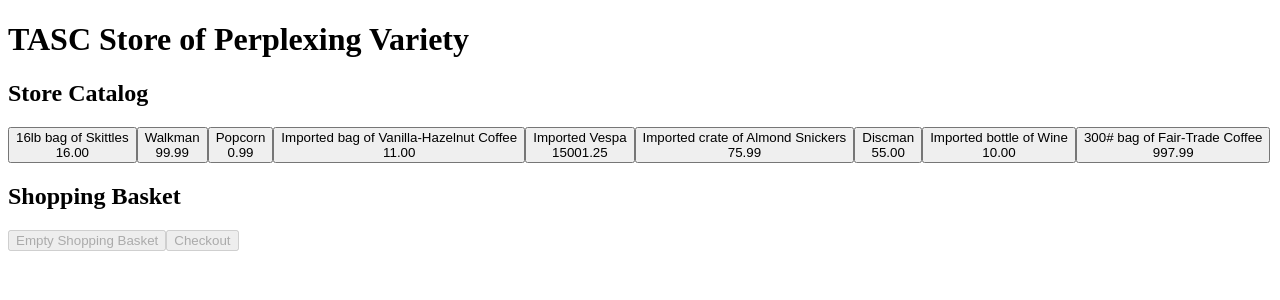
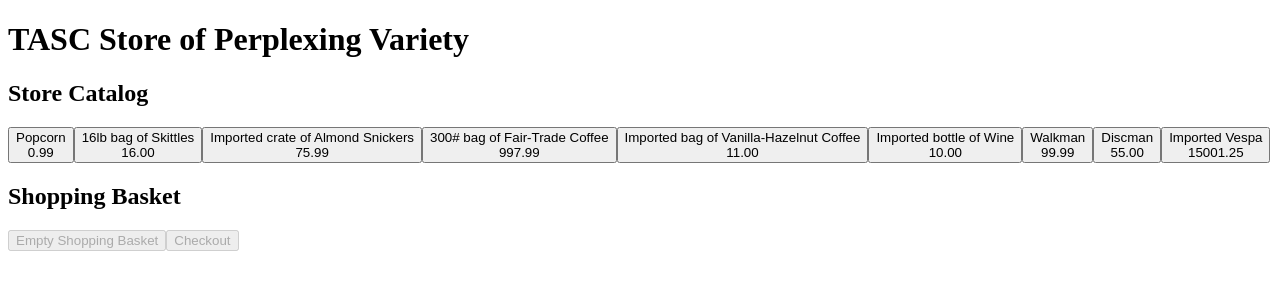
Before and after one commit to abexum/ABEprojects, an Angular app in the folder shoppingBasket/: page / in a window 1280 px wide. Shown: the top 300 px of the page. Built offline with nearby package versions, Linux system fonts and the light colour scheme.

Commit message:
revert all styling, fix testing

```diff
--- a/shoppingBasket/src/app/store/inventory.json
+++ b/shoppingBasket/src/app/store/inventory.json
@@ -5,20 +5,26 @@
     },
     "catalogItems" : [
         {
+            "title": "Popcorn",
+            "price": 0.99,
+            "taxExempt": true,
+            "imported": false
+        },
+        {
             "title": "16lb bag of Skittles",
             "price": 16.00,
             "taxExempt": true,
             "imported": false
         },
         {
-            "title": "Walkman",
-            "price": 99.99,
-            "taxExempt": false,
-            "imported": false
+            "title": "Imported crate of Almond Snickers",
+            "price": 75.99,
+            "taxExempt": true,
+            "imported": true
         },
         {
-            "title": "Popcorn",
-            "price": 0.99,
+            "title": "300# bag of Fair-Trade Coffee",
+            "price": 997.99,
             "taxExempt": true,
             "imported": false
         },
@@ -29,16 +35,16 @@
             "imported": true
         },
         {
-            "title": "Imported Vespa",
-            "price": 15001.25,
+            "title": "Imported bottle of Wine",
+            "price": 10.00,
             "taxExempt": false,
             "imported": true
         },
         {
-            "title": "Imported crate of Almond Snickers",
-            "price": 75.99,
-            "taxExempt": true,
-            "imported": true
+            "title": "Walkman",
+            "price": 99.99,
+            "taxExempt": false,
+            "imported": false
         },
         {
             "title": "Discman",
@@ -47,16 +53,10 @@
             "imported": false
         },
         {
-            "title": "Imported bottle of Wine",
-            "price": 10.00,
+            "title": "Imported Vespa",
+            "price": 15001.25,
             "taxExempt": false,
             "imported": true
-        },
-        {
-            "title": "300# bag of Fair-Trade Coffee",
-            "price": 997.99,
-            "taxExempt": true,
-            "imported": false
         }
     ]
 }
--- a/shoppingBasket/src/app/store/store.component.scss
+++ b/shoppingBasket/src/app/store/store.component.scss
@@ -0,0 +1,5 @@
+ul {
+    list-style-type: none; /* Remove bullets */
+    padding: 0; /* Remove padding */
+    margin: 0; /* Remove margins */
+}
```
Also changed, not shown: shoppingBasket/karma.conf.js (+9 -0 lines), shoppingBasket/package.json (+7 -5 lines), shoppingBasket/src/app/receipt/receipt.component.ts (+2 -8 lines), 1 other file (tests, documents, lock files or other folders).
